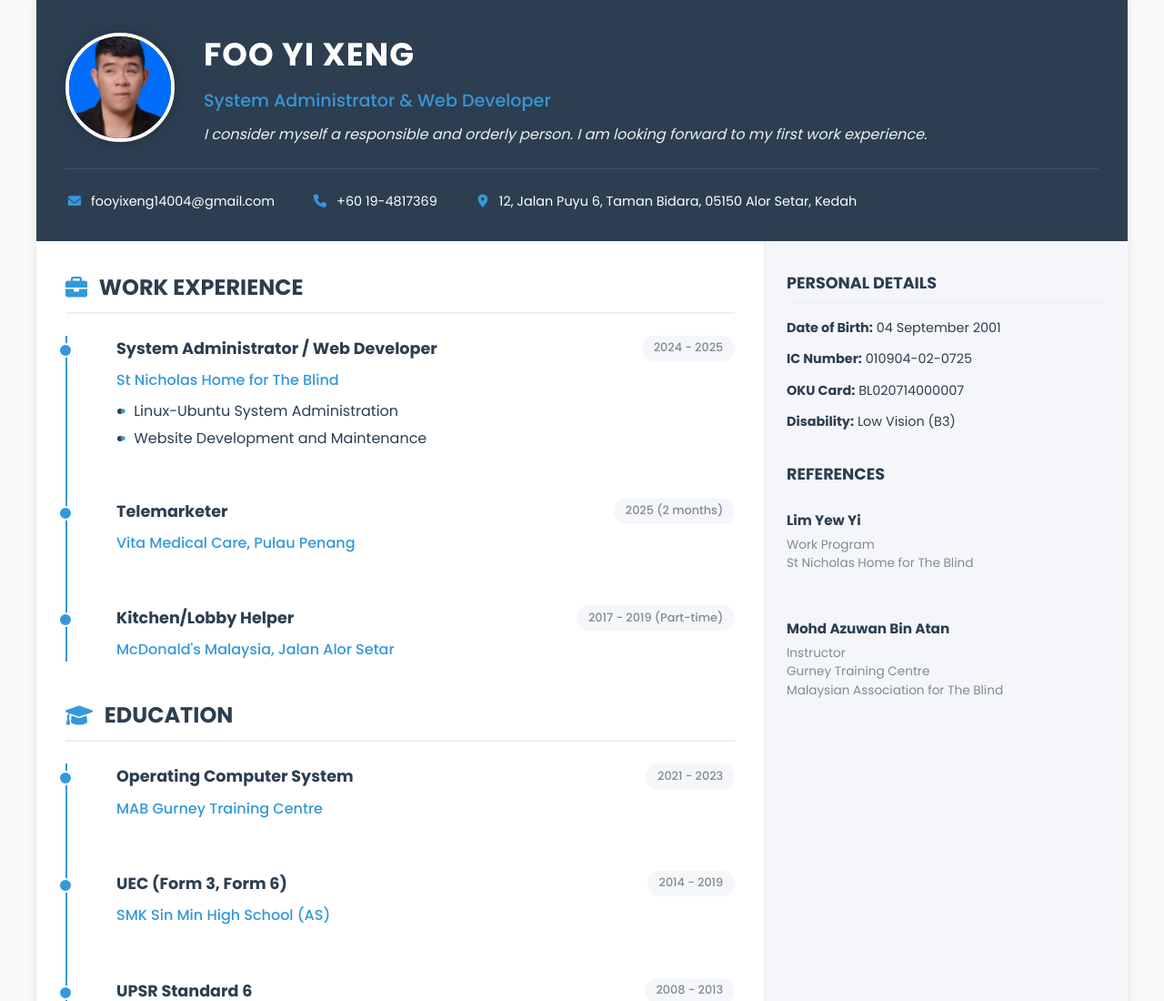
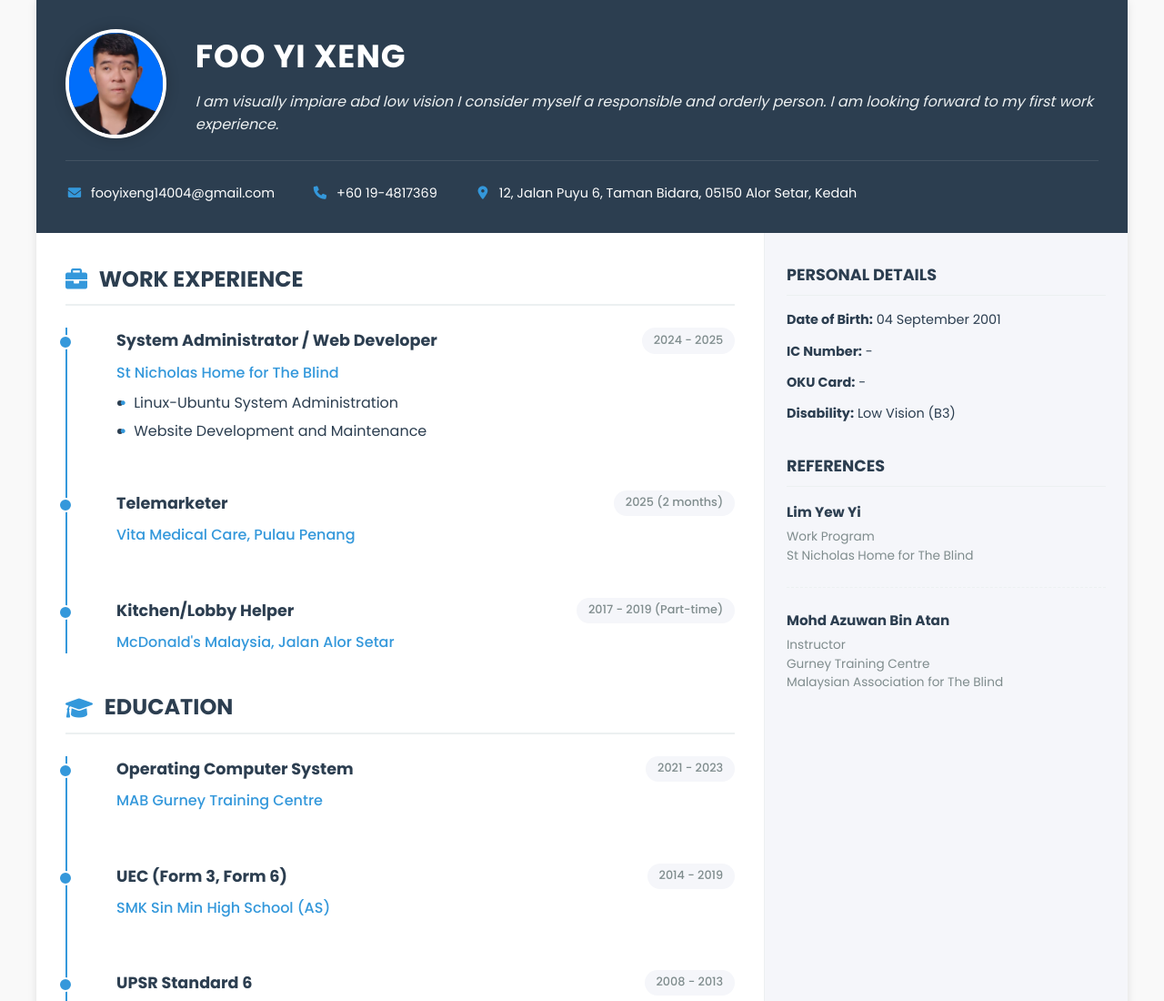
Before and after one commit to cssuport/fooyixeng-website, a plain HTML site: page index.html in a window 1280 px wide. Shown: the top 1100 px of the page at 91% size. Drawn offline with Linux system fonts and the light colour scheme.

Commit message:
Update index.html

```diff
--- a/index.html
+++ b/index.html
@@ -17,8 +17,7 @@
                 </div>
                 <div class="header-text">
                     <h1>FOO YI XENG</h1>
-                    <p class="profession">System Administrator & Web Developer</p>
-                    <p class="personal-statement">I consider myself a responsible and orderly person. I am looking forward to my first work experience.</p>
+                    <p class="personal-statement">I am visually impiare abd low vision I consider myself a responsible and orderly person. I am looking forward to my first work experience.</p>
                 </div>
             </div>
             <div class="contact-info">
@@ -151,8 +150,8 @@
                 <h3>PERSONAL DETAILS</h3>
                 <div class="personal-details">
                     <p><strong>Date of Birth:</strong> 04 September 2001</p>
-                    <p><strong>IC Number:</strong> 010904-02-0725</p>
-                    <p><strong>OKU Card:</strong> BL020714000007</p>
+                    <p><strong>IC Number:</strong> -</p>
+                    <p><strong>OKU Card:</strong> -</p>
                     <p><strong>Disability:</strong> Low Vision (B3)</p>
                 </div>
             </section>
```
